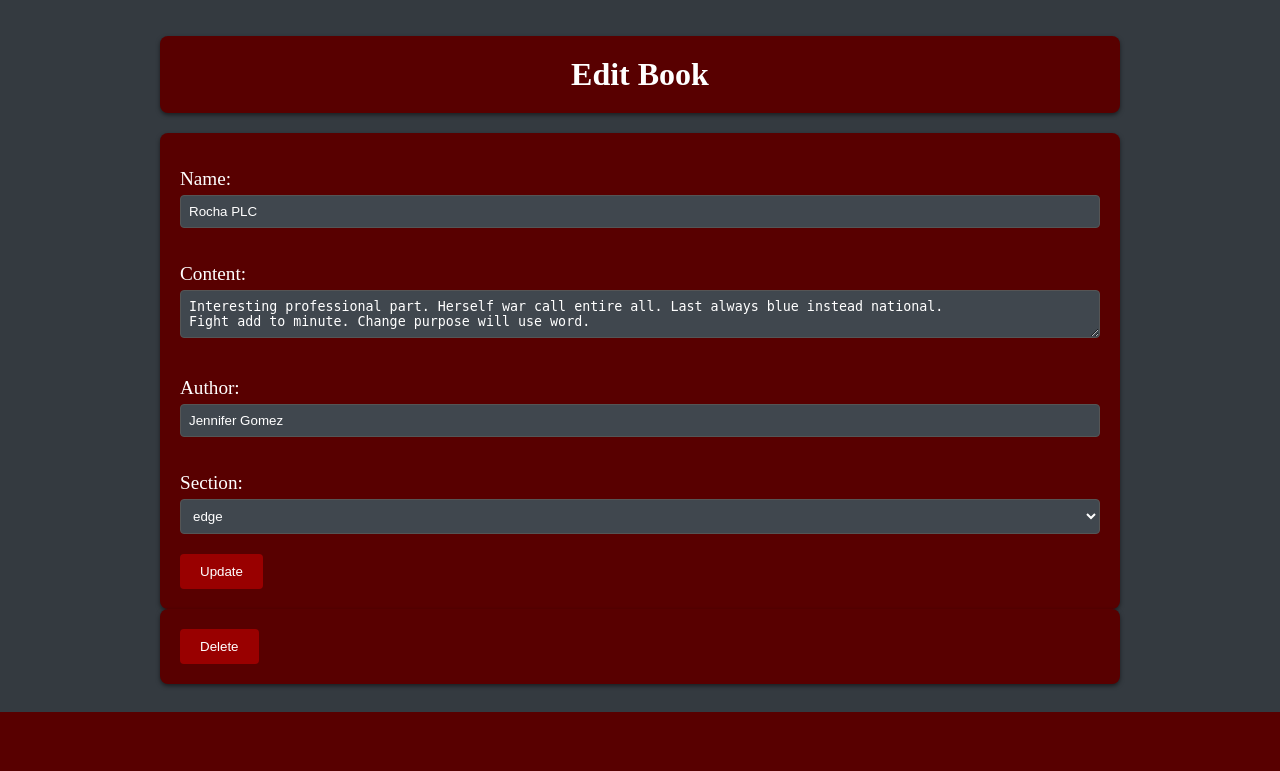
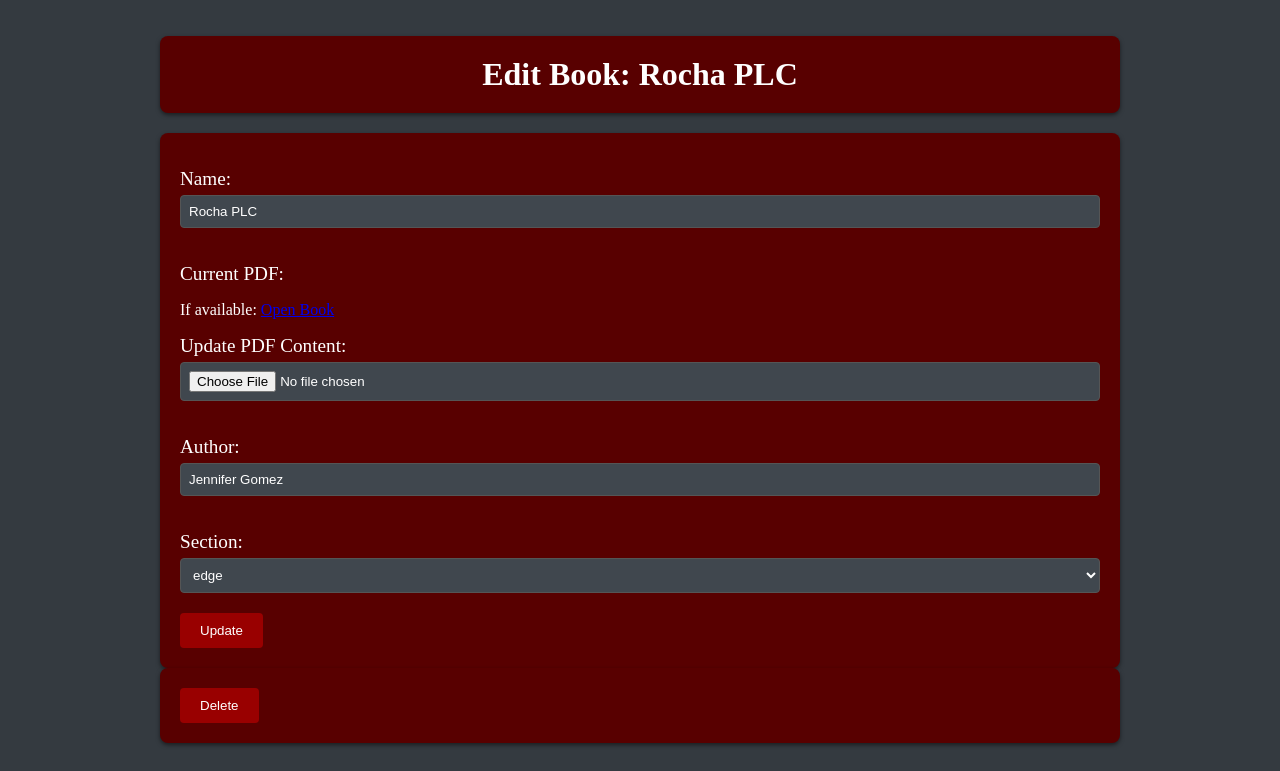
Before and after one commit to 51Hypers/AppDevProject---I, a Flask app: page /manage/edit_book/1 in a window 1280 px wide. Shown: the part 92-863 px from the top of the page. Before the commit the page ends 804 px from the top, so only its background shows below. Run offline with Flask 3, Linux system fonts and the light colour scheme.

Commit message:
PDF Fucntionality

```diff
--- a/app.py
+++ b/app.py
@@ -1,10 +1,11 @@
 import datetime
 from io import BytesIO
+import os
 import pandas as pd
 from matplotlib import pyplot as plt
 from sqlalchemy import Null, or_
 from nit import app, db
-from flask import render_template, render_template_string, request, redirect, send_file, url_for, session, flash
+from flask import abort, render_template, render_template_string, request, redirect, send_file, url_for, session, flash
 from models import User, Section, Book, UserBook, Feedback
 from sqlalchemy.orm.exc import NoResultFound
 from models import LibrarianRequest
@@ -15,7 +16,9 @@
 # DECORATORS
 from flask import redirect, url_for, session
 from functools import wraps
-
+from werkzeug.utils import secure_filename
+ALLOWED_EXTENSIONS = {'pdf'}
+UPLOAD_FOLDER = 'static\pdfs'
 
 def login_required(f):
     @wraps(f)
@@ -438,21 +441,29 @@
         action = request.form.get('action')
         if action == 'add_book':
             name = request.form.get('name')
-            content = request.form.get('content')
+            file = request.files['content']  # Adjusted to handle file
             author = request.form.get('author')
             section_id = request.form.get('section_id')
 
-            if not all([name, content, author, section_id]):
-                return 'Missing data', 400
+            if not all([name, author, section_id]) or file.filename == '':
+                flash('Missing data', 'error')
+                return redirect(request.url)
 
-            try:
-                book = Book(name=name, content=content, author=author, section_id=section_id)
-                db.session.add(book)
-                db.session.commit()
-                return 'Book added successfully', 201
-            except IntegrityError:
-                db.session.rollback()
-                return 'Section does not exist', 404
+            if file and allowed_file(file.filename):
+                filename = secure_filename(file.filename)
+                filepath = os.path.join(app.config['UPLOAD_FOLDER'], filename)
+                file.save(filepath)
+
+                try:
+                    book = Book(name=name, content=filepath, author=author, section_id=section_id)
+                    db.session.add(book)
+                    db.session.commit()
+                    flash('Book added successfully', 'success')
+                except IntegrityError:
+                    db.session.rollback()
+                    flash('Error adding book', 'error')
+            else:
+                flash('Invalid file format', 'error')
 
         elif action == 'add_section':
             name = request.form.get('section_name')
@@ -501,47 +512,47 @@
 from flask import Flask, render_template, request, redirect, url_for
 from sqlalchemy.exc import IntegrityError
 
-@app.route('/manage/edit_book/<int:book_id>', methods=['GET', 'POST'])
-def edit_or_delete_book(book_id):
-    book = Book.query.get(book_id)
-    sections = Section.query.all()
+# @app.route('/manage/edit_book/<int:book_id>', methods=['GET', 'POST'])
+# def edit_or_delete_book(book_id):
+#     book = Book.query.get(book_id)
+#     sections = Section.query.all()
 
-    if not book:
-        return 'Book not found', 404
+#     if not book:
+#         return 'Book not found', 404
 
-    if request.method == 'POST':
-        action = request.form.get('action')
+#     if request.method == 'POST':
+#         action = request.form.get('action')
 
-        if action == 'edit_book':
-            name = request.form.get('name')
-            content = request.form.get('content')
-            author = request.form.get('author')
-            section_id = request.form.get('section_id')
+#         if action == 'edit_book':
+#             name = request.form.get('name')
+#             content = request.form.get('content')
+#             author = request.form.get('author')
+#             section_id = request.form.get('section_id')
 
-            if not all([name, content, author, section_id]):
-                return 'Missing data', 400
+#             if not all([name, content, author, section_id]):
+#                 return 'Missing data', 400
 
-            try:
-                book.name = name
-                book.content = content
-                book.author = author
-                book.section_id = section_id
-                db.session.commit()
-                return 'Book updated successfully', 200
-            except IntegrityError:
-                db.session.rollback()
-                return 'Error updating book', 500
+#             try:
+#                 book.name = name
+#                 book.content = content
+#                 book.author = author
+#                 book.section_id = section_id
+#                 db.session.commit()
+#                 return 'Book updated successfully', 200
+#             except IntegrityError:
+#                 db.session.rollback()
+#                 return 'Error updating book', 500
 
-        elif action == 'delete_book':
-            try:
-                db.session.delete(book)
-                db.session.commit()
-                return 'Book deleted successfully', 200
-            except:
-                db.session.rollback()
-                return 'Error deleting book', 500
+#         elif action == 'delete_book':
+#             try:
+#                 db.session.delete(book)
+#                 db.session.commit()
+#                 return 'Book deleted successfully', 200
+#             except:
+#                 db.session.rollback()
+#                 return 'Error deleting book', 500
 
-    return render_template('books/edit_books.html', book=book, sections=sections)
+#     return render_template('books/edit_books.html', book=book, sections=sections)
 
 
 
@@ -751,9 +762,84 @@
     return 'Feedback submitted successfully'
 
 
+# <-------------------------------------------------------------------------------------------------------------------------------------------------------------------------------------------------------------------------------> #
+#PDF Handling
+def allowed_file(filename):
+    return '.' in filename and filename.rsplit('.', 1)[1].lower() in {'pdf'}
+
+
+@app.route('/manage/edit_book/<int:book_id>', methods=['GET', 'POST'])
+def edit_or_delete_book(book_id):
+    book = Book.query.get(book_id)
+    sections = Section.query.all()
+
+    if not book:
+        flash('Book not found', 'error')
+        return redirect(url_for('your_book_listing_function'))  # Adjust to your book listing function
+
+    if request.method == 'POST':
+        action = request.form.get('action')
+
+        if action == 'edit_book':
+            name = request.form.get('name')
+            file = request.files.get('content')
+            author = request.form.get('author')
+            section_id = request.form.get('section_id')
+
+            # Validate input
+            if not all([name, author, section_id]) or not file or not allowed_file(file.filename):
+                flash('Missing data or file is not allowed', 'error')
+                return redirect(request.url)
+
+            if file and allowed_file(file.filename):
+                filename = secure_filename(file.filename)
+                filepath = os.path.join(app.config['UPLOAD_FOLDER'], filename)
+                file.save(filepath)
+
+                # Update book content path instead of direct content
+                book.content = os.path.join('uploads', filename)
+
+            book.name = name
+            book.author = author
+            book.section_id = section_id
+
+            try:
+                db.session.commit()
+                flash('Book updated successfully', 'success')
+            except:
+                db.session.rollback()
+                flash('Error updating book', 'error')
+
+        elif action == 'delete_book':
+            try:
+                db.session.delete(book)
+                db.session.commit()
+                flash('Book deleted successfully', 'success')
+            except:
+                db.session.rollback()
+                flash('Error deleting book', 'error')
+
+        return redirect(request.url)  # Redirect back to the same edit page
+
+    return render_template('books/edit_books.html', book=book, sections=sections)
 
 
 
+@app.route('/<path:filename>')
+def print_pdf(filename):
+    base_dir = os.path.join(app.root_path, 'static', 'pdfs')  # Base directory for PDFs
+
+    # Construct the absolute path
+    file_path = os.path.join(base_dir, filename.replace('%5C', '/').replace('\\', '/'))
+
+    try:
+        # Attempt to send the file; add_attachment=False to display instead of downloading
+        return send_file(file_path, as_attachment=False)
+    except FileNotFoundError:
+        abort(404)
+
+if __name__ == '__main__':
+    app.run(debug=True)
 
 
 
--- a/nit.py
+++ b/nit.py
@@ -4,10 +4,12 @@
 from faker import Faker
 
 app = Flask(__name__)
+UPLOAD_FOLDER = 'static\pdfs'
 
 app.config["SQLALCHEMY_DATABASE_URI"] = "sqlite:///library.db"
 app.config["SECRET_KEY"] = "427a3ec270bc25fe4e143d65f43f3f72"
 app.config["SQLALCHEMY_TRACK_MODIFICATIONS"] = False
+app.config['UPLOAD_FOLDER'] = 'static\pdfs'
 
 db = SQLAlchemy(app=app)
 migrate = Migrate(app=app, db=db)
--- a/templates/books/edit_books.html
+++ b/templates/books/edit_books.html
@@ -6,6 +6,7 @@
     <meta name="viewport" content="width=device-width, initial-scale=1.0">
     <title>Edit Book</title>
     <style>
+        /* Your existing CSS styles */
         body {
             color: #fff;
             background-color: #343a40; /* Dark gray background */
@@ -38,9 +39,7 @@
             margin: 15px 0 5px;
             font-size: 1.2em; /* Bigger font size for labels */
         }
-        input[type=text],
-        textarea,
-        select {
+        input[type=text], input[type=file], textarea, select {
             width: 100%;
             padding: 8px;
             margin-bottom: 20px;
@@ -51,9 +50,7 @@
             color: #fff;
             transition: transform 0.3s ease; /* Transition effect for scaling */
         }
-        input[type=text]:hover,
-        textarea:hover,
-        select:hover {
+        input[type=text]:hover, input[type=file]:hover, textarea:hover, select:hover {
             transform: scale(1.03); /* Slightly increase size on hover */
         }
         input[type=submit] {
@@ -75,15 +72,17 @@
     {% include 'dashboards/navbar.html' %}
     <div class="container">
         <div class="maroon-tile">
-            <h1>Edit Book</h1>
+            <h1>Edit Book: {{ book.name }}</h1>
         </div>
-        <form method="POST">
+        <form method="POST" enctype="multipart/form-data">
             <input type="hidden" name="action" value="edit_book" />
             <label for="name">Name:</label>
             <input type="text" id="name" name="name" value="{{ book.name }}" required/><br />
 
-            <label for="content">Content:</label>
-            <textarea id="content" name="content" required>{{ book.content }}</textarea><br />
+            <label>Current PDF:</label>
+            <p>If available: <a href="{{ url_for('print_pdf', filename=book.content.replace('\\', '/')) }}" target="_blank">Open Book</a></p>
+            <label for="content">Update PDF Content:</label>
+            <input type="file" id="content" name="content"/><br />
 
             <label for="author">Author:</label>
             <input type="text" id="author" name="author" value="{{ book.author }}" required/><br />
@@ -91,7 +90,7 @@
             <label for="section_id">Section:</label>
             <select id="section_id" name="section_id">
                 {% for section in sections %}
-                    <option value="{{ section.id }}" {% if section.id == book.section_id %}selected{% endif %}>{{ section.name }}</option>
+                <option value="{{ section.id }}" {% if section.id == book.section_id %}selected{% endif %}>{{ section.name }}</option>
                 {% endfor %}
             </select><br />
 
--- a/templates/books/view_book.html
+++ b/templates/books/view_book.html
@@ -7,7 +7,9 @@
 <body>
     <h1>{{ book.name }}</h1>
     <p>Author: {{ book.author }}</p>
-    <p>{{ book.content }}</p>
+    <!-- Link to the PDF -->
+    <p><a href="{{ url_for('print_pdf', filename=book.content.replace('\\', '/')) }}" target="_blank">View PDF</a>
+    </p>
     <a href="{{ url_for('view_borrowed_books_with_deadlines') }}">Back to Books with Deadlines</a>
 </body>
 </html>
```
Also changed, not shown: templates/librarian/manage.html (+9 -8 lines), instance/library.db, 1 other file.
